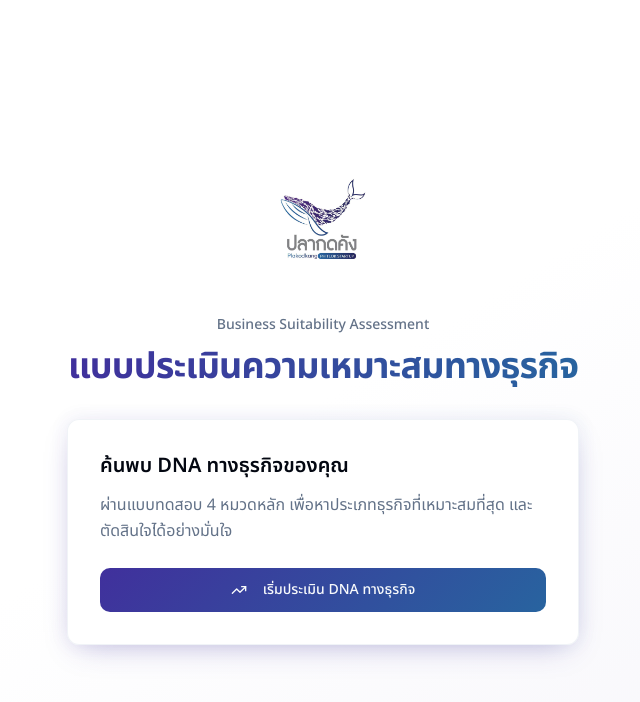
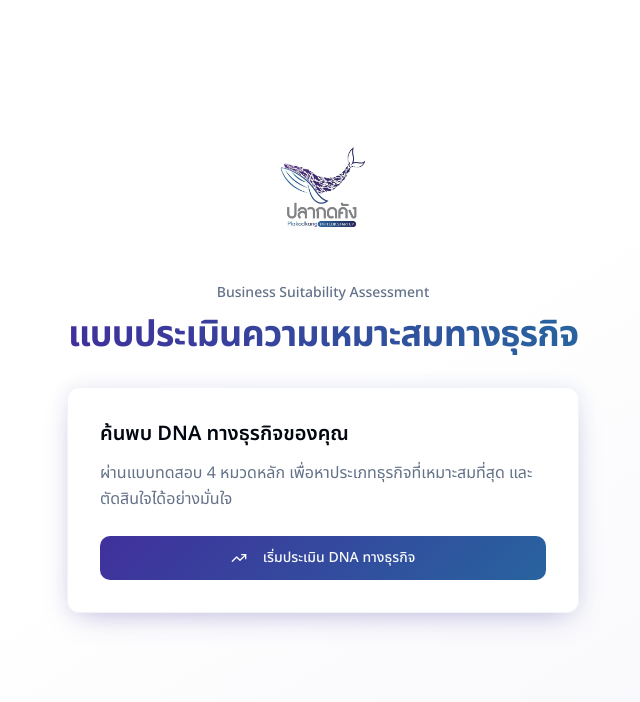
Before and after one commit to jeszada/business-dna-finder, a React (Vite) app: page / in a window 1280 px wide. Shown: the top 702 px of the page, without its empty margins (317-957 px from the left). Built offline with nearby package versions, Linux system fonts and the light colour scheme.

Commit message:
Adjust hero image positioning
Move the hero image up on the homepage to better center it on the screen.
-edited src/pages/Index.tsx

```diff
--- a/src/pages/Index.tsx
+++ b/src/pages/Index.tsx
@@ -28,8 +28,8 @@ const Index = () => {
         title="BSA | แบบประเมินความเหมาะสมทางธุรกิจ"
         description="ทำแบบประเมิน 4 หมวด เพื่อค้นหา Top 3 ประเภทธุรกิจที่เหมาะกับคุณ"
       />
-      <main className="min-h-screen flex items-center justify-center bg-background bg-gradient-to-br from-background via-background to-primary/5">
-        <section className="w-full max-w-xl p-6 sm:p-8">
+      <main className="min-h-screen flex items-center justify-center bg-background bg-gradient-to-br from-background via-background to-primary/5 py-8">
+        <section className="w-full max-w-xl p-6 sm:p-8 -mt-16">
           {/* Logo Image */}
           <div className="mb-8 text-center animate-fade-in">
             <img
```
